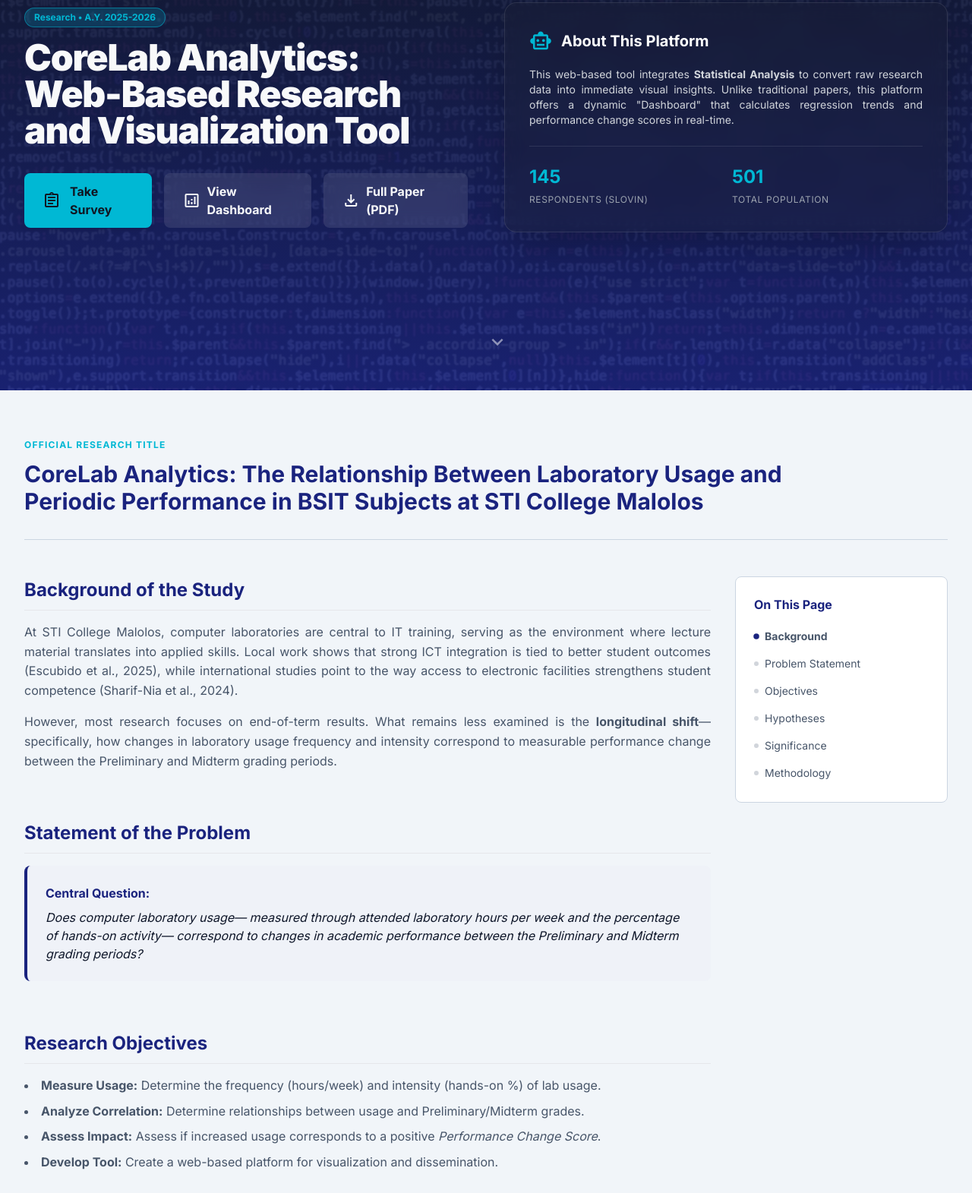
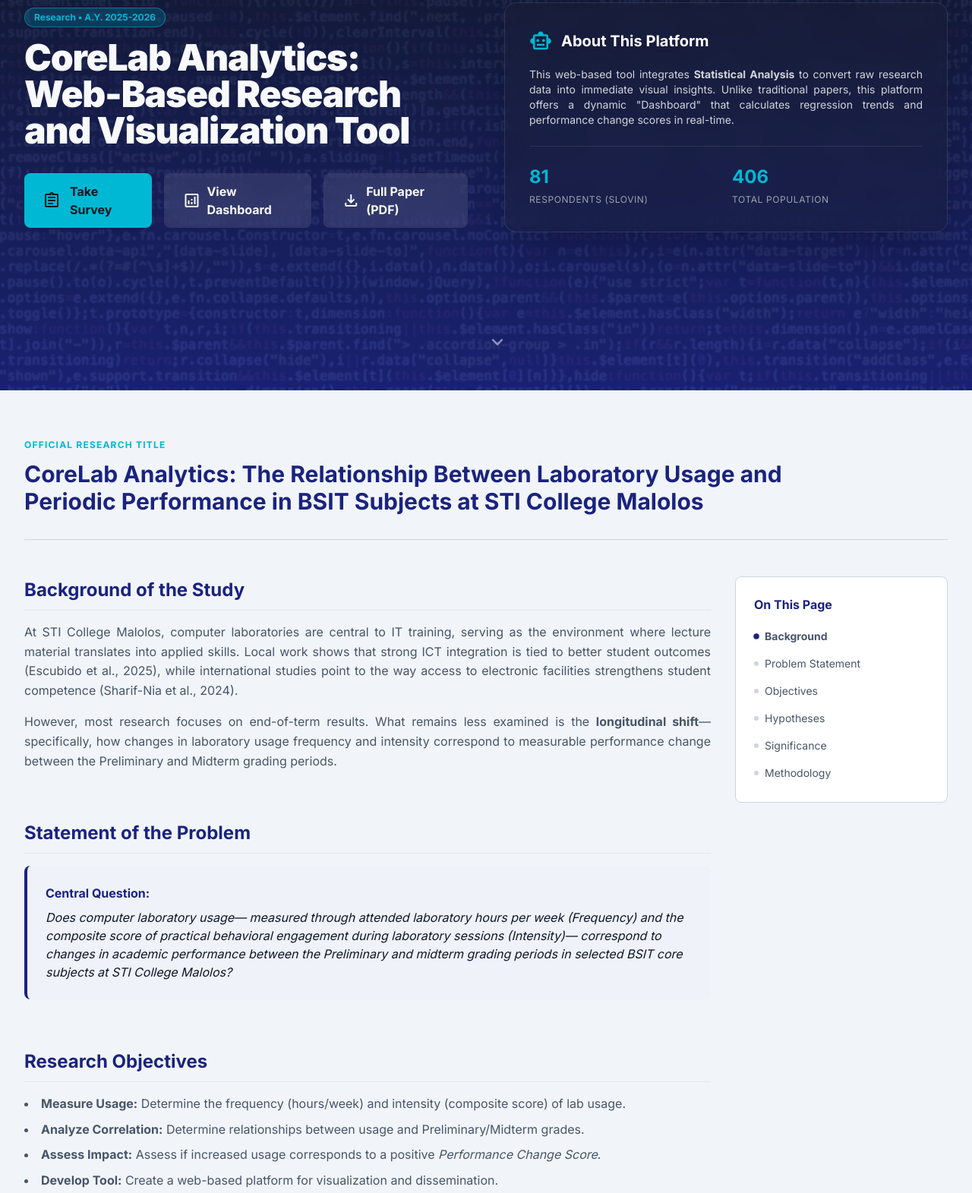
Before and after one commit to ivcespino/CLA-CoreLabAnalytics, a plain HTML site: page index.html in a window 1280 px wide. Shown: the part 278-1849 px from the top of the page at 76% size. Drawn offline with nearby package versions, Linux system fonts and the light colour scheme.

Commit message:
Update index.html

```diff
--- a/index.html
+++ b/index.html
@@ -55,11 +55,11 @@
 
                 <div class="mt-6 pt-6 border-t border-white/10 grid grid-cols-2 gap-4">
                     <div>
-                        <span class="block text-2xl font-bold text-accent">145</span>
+                        <span class="block text-2xl font-bold text-accent">81</span>
                         <span class="text-xs text-gray-400 uppercase tracking-wider">Respondents (Slovin)</span>
                     </div>
                     <div>
-                        <span class="block text-2xl font-bold text-accent">501</span>
+                        <span class="block text-2xl font-bold text-accent">406</span>
                         <span class="text-xs text-gray-400 uppercase tracking-wider">Total Population</span>
                     </div>
                 </div>
@@ -98,7 +98,7 @@
                     <div class="bg-primary-light/30 dark:bg-primary/20 p-6 rounded-lg border-l-4 border-primary dark:border-accent">
                         <p class="font-bold text-primary dark:text-text-dark mb-2">Central Question:</p>
                         <p class="italic text-text-light dark:text-text-dark">
-                            Does computer laboratory usage— measured through attended laboratory hours per week and the percentage of hands-on activity— correspond to changes in academic performance between the Preliminary and Midterm grading periods?
+                            Does computer laboratory usage— measured through attended laboratory hours per week (Frequency) and the composite score of practical behavioral engagement during laboratory sessions (Intensity)— correspond to changes in academic performance between the Preliminary and midterm grading periods in selected BSIT core subjects at STI College Malolos?
                         </p>
                     </div>
                 </section>
@@ -106,7 +106,7 @@
                 <section id="objectives" class="scroll-mt-32">
                     <h3 class="h3-section-title">Research Objectives</h3>
                     <ul class="list-disc list-inside space-y-2 mt-4 text-text-muted-light dark:text-text-muted-dark academic-paragraph">
-                        <li><strong>Measure Usage:</strong> Determine the frequency (hours/week) and intensity (hands-on %) of lab usage.</li>
+                        <li><strong>Measure Usage:</strong> Determine the frequency (hours/week) and intensity (composite score) of lab usage.</li>
                         <li><strong>Analyze Correlation:</strong> Determine relationships between usage and Preliminary/Midterm grades.</li>
                         <li><strong>Assess Impact:</strong> Assess if increased usage corresponds to a positive <em>Performance Change Score</em>.</li>
                         <li><strong>Develop Tool:</strong> Create a web-based platform for visualization and dissemination.</li>
@@ -170,7 +170,7 @@
                             <div>
                                 <h4 class="font-bold text-text-light dark:text-text-dark">Participants & Sampling</h4>
                                 <p class="text-sm text-text-muted-light dark:text-text-muted-dark">
-                                    <strong>Purposive Sampling.</strong> The study targets 145 respondents from a population of 501 BSIT students. Participants are selected based on the non-negotiable criteria of possessing paired academic records (Prelim & Midterm).
+                                    <strong>Purposive Sampling.</strong> The study targets 81 respondents from a population of 406 BSIT students. Participants are selected based on the non-negotiable criteria of possessing paired academic records (Prelim & Midterm).
                                 </p>
                             </div>
                         </div>
```
